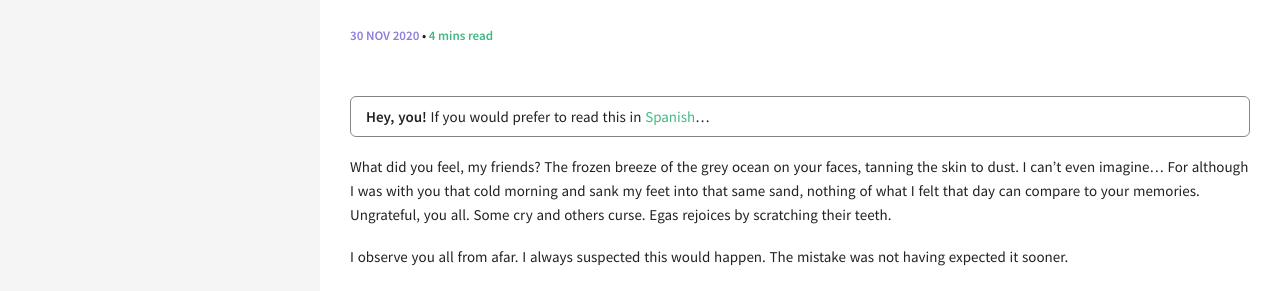
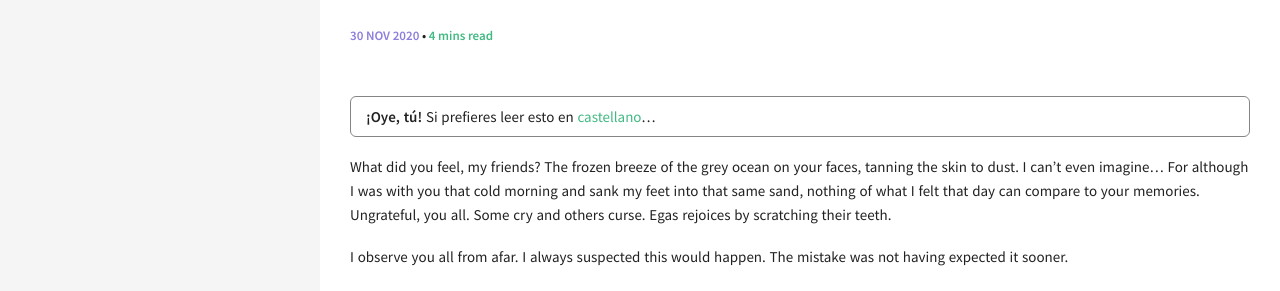
Before and after one commit to skalimoi/skalimoi.github.io, a Jekyll site: the page built from _posts/2020-11-30-not-funny.md, in a window 1280 px wide. Shown: the part 182-473 px from the top of the page. Built offline with Jekyll 4.4.1, drawn with Linux system fonts in a browser that asks for light colours.

Commit message:
Update 2020-11-30-not-funny.md

```diff
--- a/_posts/2020-11-30-not-funny.md
+++ b/_posts/2020-11-30-not-funny.md
@@ -5,7 +5,7 @@ excerpt: "When I still remembered what made me unique."
 categories: [Memories]
 comments: false
 ---
-**Hey, you!** If you would prefer to read this in [Spanish](https://skalimoi.github.io/articles/2020-11/no-tiene-gracia)...
+**¡Oye, tú!** Si prefieres leer esto en [castellano](https://skalimoi.github.io/articles/2020-11/no-tiene-gracia)...
 {: .notice}
 
 What did you feel, my friends? The frozen breeze of the grey ocean on your faces, tanning the skin to dust. I can't even imagine... For although I was with you that cold morning and sank my feet into that same sand, nothing of what I felt that day can compare to your memories. Ungrateful, you all. Some cry and others curse. Egas rejoices by scratching their teeth.
```
